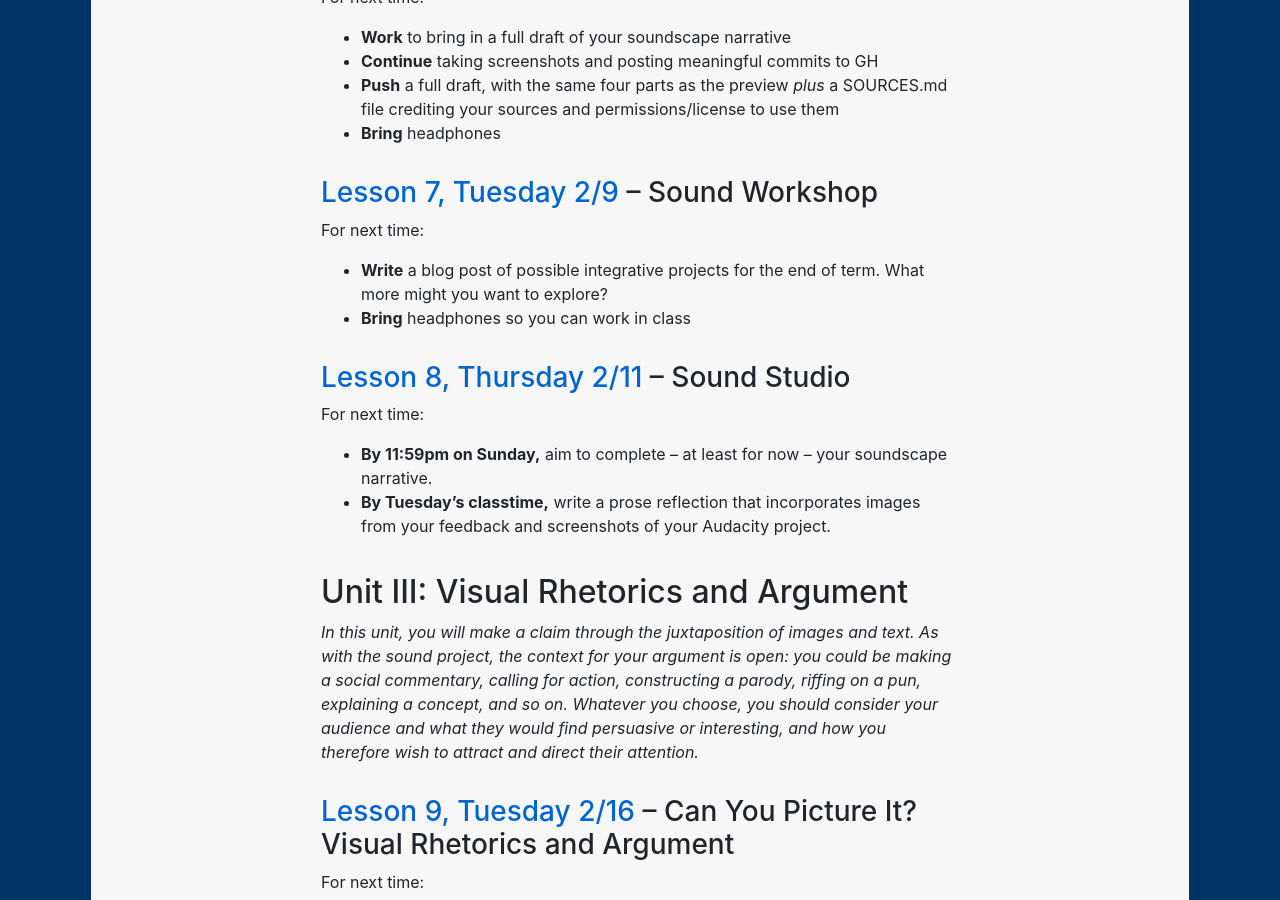
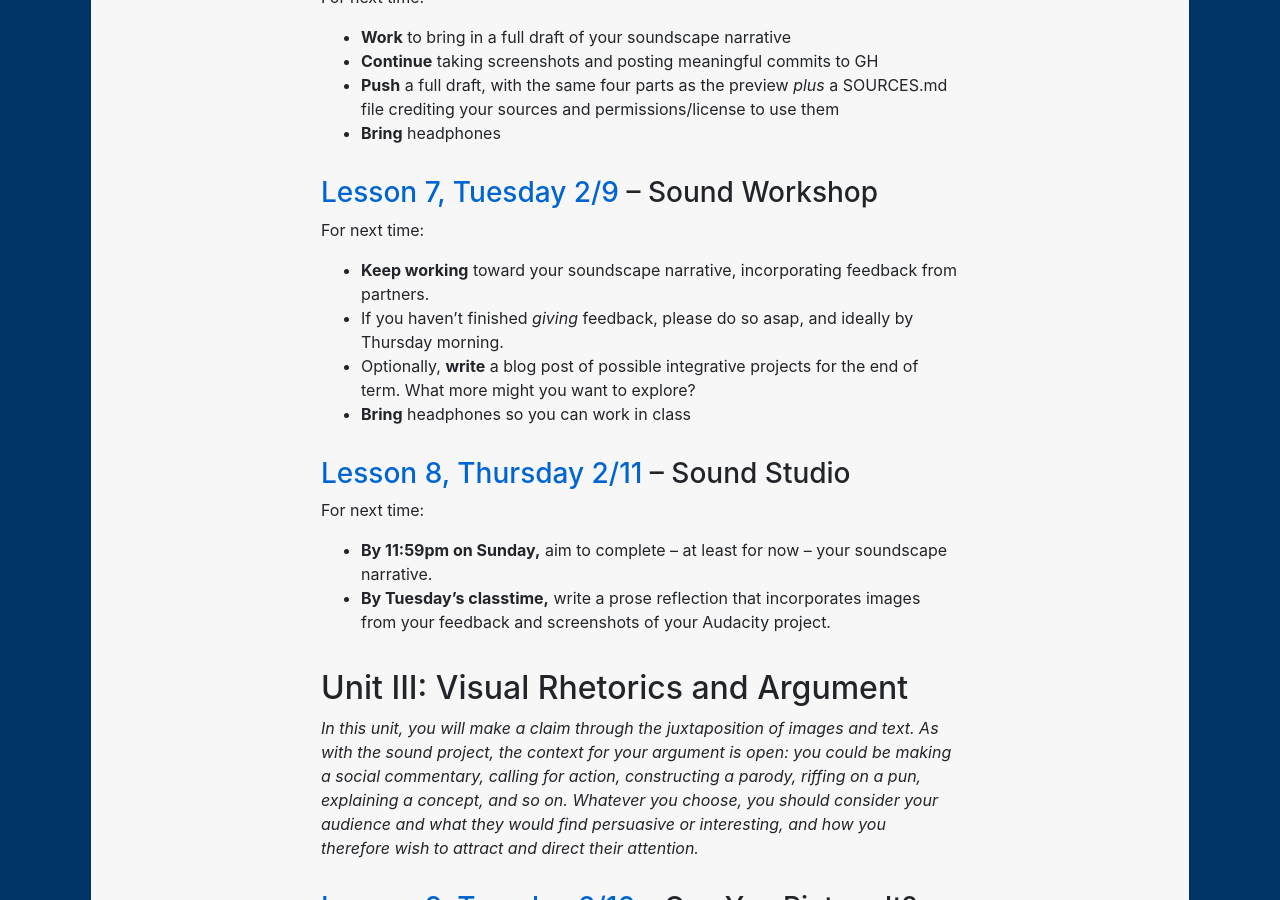
Before and after one commit to benmiller314/cdm2021spring, a Jekyll site: the page built from schedule.md, in a window 1280 px wide and 900 px high, scrolled down 2928 px. Built offline with Jekyll 4.4.1, drawn with Linux system fonts in a browser that asks for light colours; our own code applies the rules of GitHub Pages for plain Markdown files.

Commit message:
add async hw reminder to schedule page
and thus match schedule to hw actually assigned

```diff
--- a/schedule.md
+++ b/schedule.md
@@ -110,8 +110,9 @@ For next time:
 <h3><a href="{{site.github_url}}/plans/lesson-07">Lesson 7, Tuesday 2/9</a> – Sound Workshop</h3>
 
 For next time:
-
-* **Write** a blog post of possible integrative projects for the end of term. <!--What games or branching narratives do the soundscapes put you in mind of? Or what do you know you won't have time for now, but maybe could build toward by the end of the term? --> What more might you want to explore?
+* **Keep working** toward your soundscape narrative, incorporating feedback from partners.
+* If you haven't finished *giving* feedback, please do so asap, and ideally by Thursday morning.
+* Optionally, **write** a blog post of possible integrative projects for the end of term. <!--What games or branching narratives do the soundscapes put you in mind of? Or what do you know you won't have time for now, but maybe could build toward by the end of the term? --> What more might you want to explore?
 * **Bring** headphones so you can work in class
 
 <h3><a href="{{site.github_url}}/plans/lesson-08">Lesson 8, Thursday 2/11</a> – Sound Studio</h3>
```
